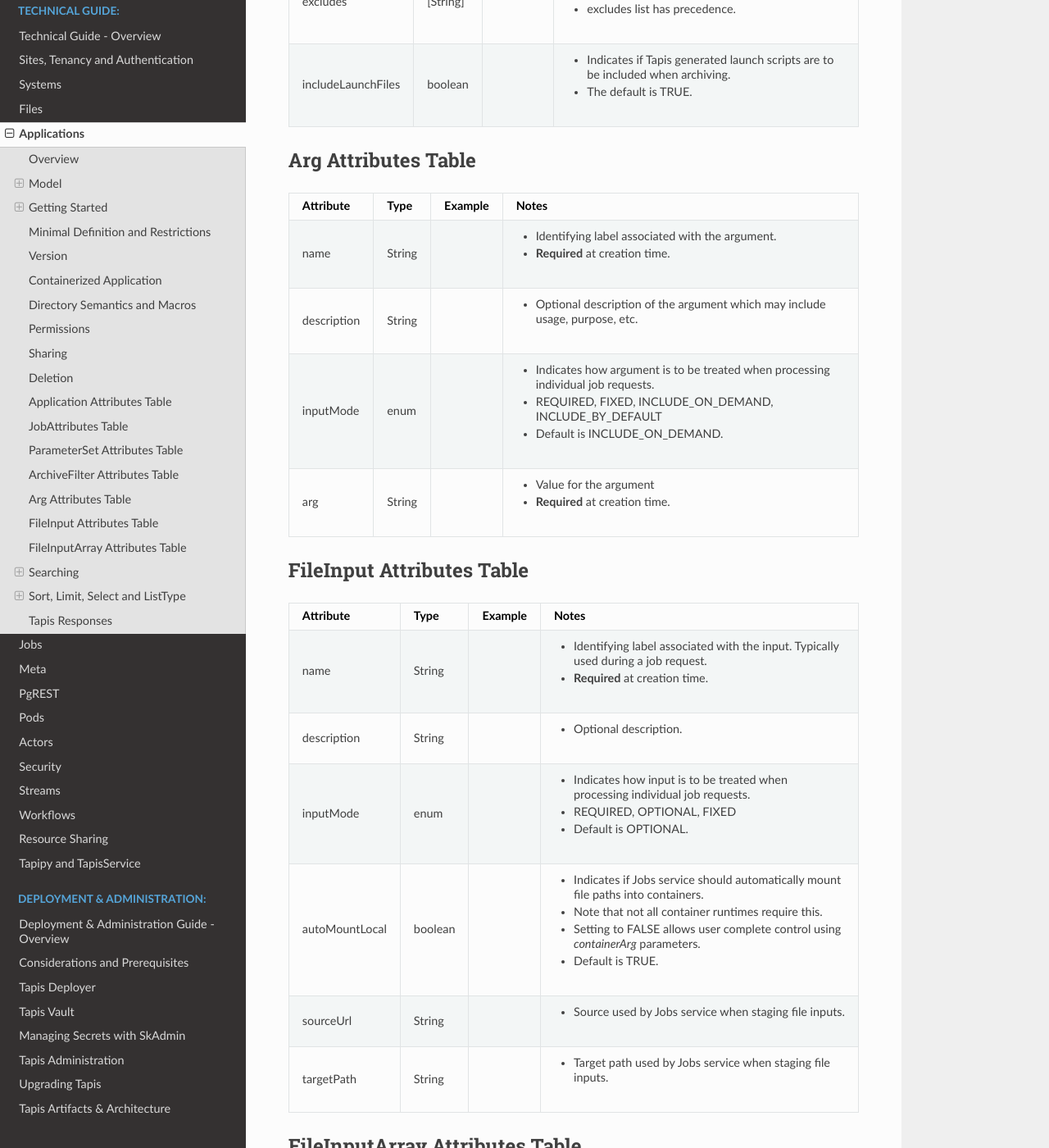
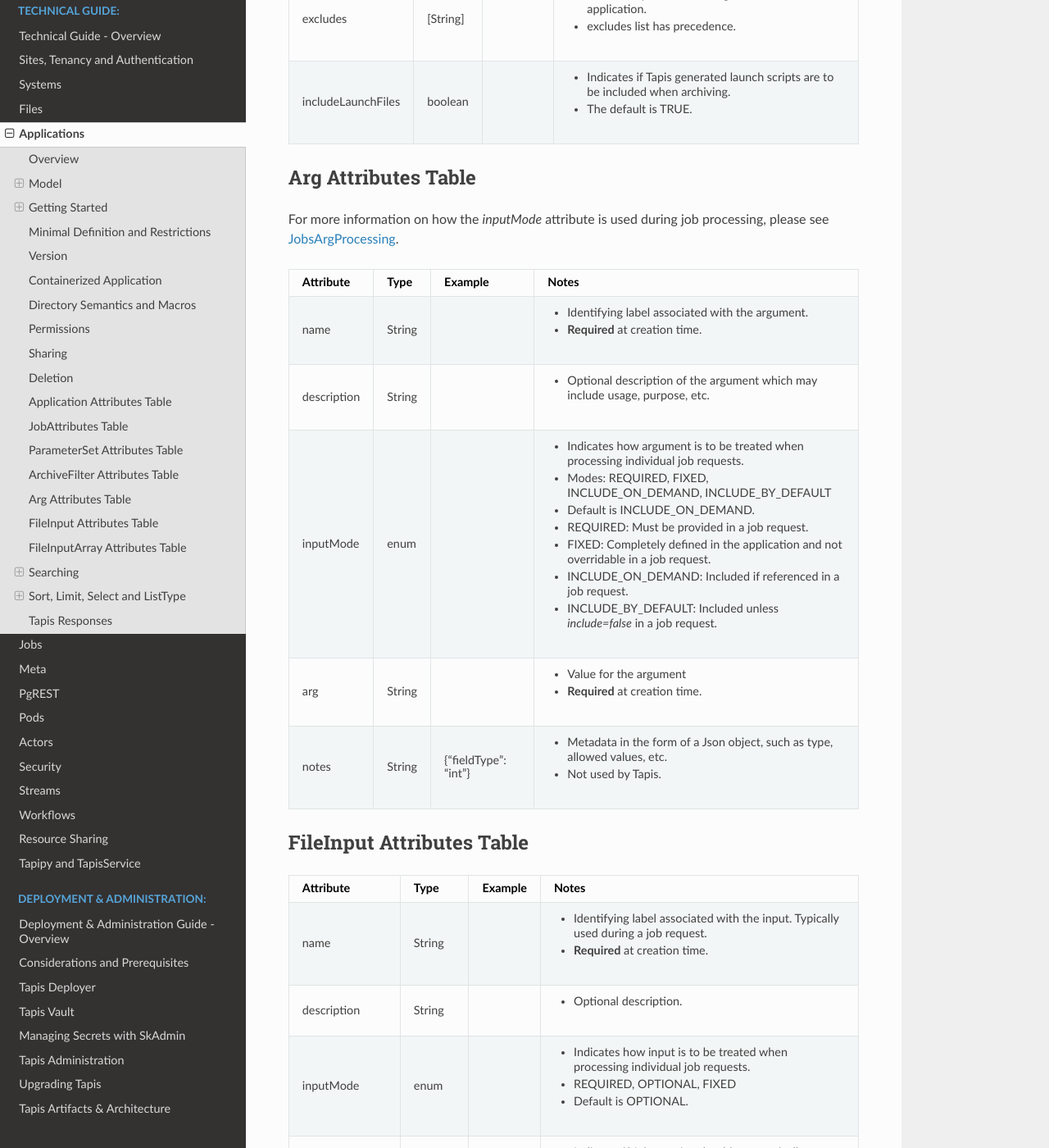
Before and after one commit to tapis-project/documentation, a Sphinx documentation site: the page built from source/technical/apps.rst, in a window 1280 px wide and 1400 px high, scrolled down 14205 px. Shown: the whole window at 82% size. Built offline with Sphinx 7.4.7 and the Read the Docs theme 2.0.0, drawn with Linux system fonts in a browser that asks for light colours.

Commit message:
Systems: minor updates. Apps: Update arg attr table - notes, inputMode.

```diff
--- a/source/technical/apps.rst
+++ b/source/technical/apps.rst
@@ -419,6 +419,7 @@ Application Attributes Table
 | tags                | [String]       |                      | - List of tags as simple strings.                                                    |
 +---------------------+----------------+----------------------+--------------------------------------------------------------------------------------+
 | notes               | String         |{"project": "myproj"} | - Simple metadata in the form of a Json object.                                      |
+|                     |                |                      | - Not used by Tapis.                                                                 |
 +---------------------+----------------+----------------------+--------------------------------------------------------------------------------------+
 | uuid                | UUID           | 20281                | - Auto-generated by service.                                                         |
 +---------------------+----------------+----------------------+--------------------------------------------------------------------------------------+
@@ -552,6 +553,10 @@ ArchiveFilter Attributes Table
 ------------------------
 Arg Attributes Table
 ------------------------
+For more information on how the *inputMode* attribute is used during job processing, please see JobsArgProcessing_.
+
+.. _JobsArgProcessing: https://tapis.readthedocs.io/en/latest/technical/jobs.html#argument-processing
+
 +---------------------+------------+----------------------+--------------------------------------------------------------------------------------+
 | Attribute           | Type       | Example              | Notes                                                                                |
 +=====================+============+======================+======================================================================================+
@@ -561,11 +566,18 @@ Arg Attributes Table
 | description         | String     |                      | - Optional description of the argument which may include usage, purpose, etc.        |
 +---------------------+------------+----------------------+--------------------------------------------------------------------------------------+
 | inputMode           | enum       |                      | - Indicates how argument is to be treated when processing individual job requests.   |
-|                     |            |                      | - REQUIRED, FIXED, INCLUDE_ON_DEMAND, INCLUDE_BY_DEFAULT                             |
+|                     |            |                      | - Modes: REQUIRED, FIXED, INCLUDE_ON_DEMAND, INCLUDE_BY_DEFAULT                      |
 |                     |            |                      | - Default is INCLUDE_ON_DEMAND.                                                      |
+|                     |            |                      | - REQUIRED: Must be provided in a job request.                                       |
+|                     |            |                      | - FIXED: Completely defined in the application and not overridable in a job request. |
+|                     |            |                      | - INCLUDE_ON_DEMAND: Included if referenced in a job request.                        |
+|                     |            |                      | - INCLUDE_BY_DEFAULT: Included unless *include=false* in a job request.              |
 +---------------------+------------+----------------------+--------------------------------------------------------------------------------------+
 | arg                 | String     |                      | - Value for the argument                                                             |
 |                     |            |                      | - **Required** at creation time.                                                     |
++---------------------+------------+----------------------+--------------------------------------------------------------------------------------+
+| notes               | String     | {"fieldType": "int"} | - Metadata in the form of a Json object, such as type, allowed values, etc.          |
+|                     |            |                      | - Not used by Tapis.                                                                 |
 +---------------------+------------+----------------------+--------------------------------------------------------------------------------------+
 
 --------------------------
```
Also changed, not shown: source/technical/systems.rst (+3 -11 lines).
